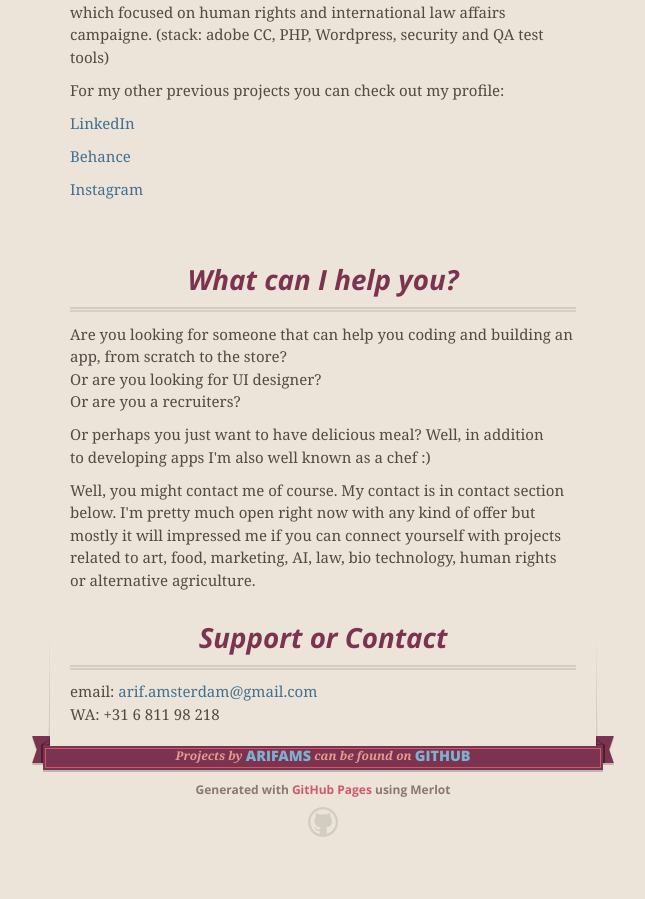
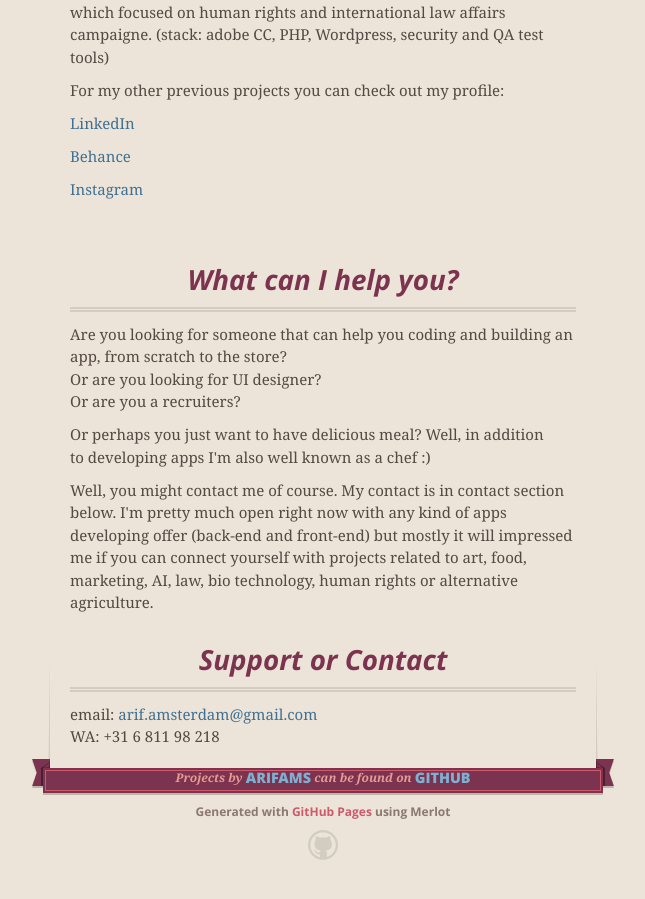
Before and after one commit to arifams/arifams.github.io, a Jekyll site: the page index.html, which Jekyll copies as it is, in a window 1280 px wide and 900 px high, scrolled down 1445 px. Shown: the whole window, without its empty margins (317-962 px from the left). Built offline with Jekyll 4.4.1, drawn with Linux system fonts in a browser that asks for light colours; nearby versions of some CDN libraries; before the commit the page ends 2322 px from its top, so only the background shows below that.

Commit message:
change body index

```diff
--- a/index.html
+++ b/index.html
@@ -58,7 +58,7 @@ I live in Amsterdam&nbsp;and I currently&nbsp;own two beautiful gold fish and a
 <h3><a id="creating-pages-manually" class="anchor" href="#creating-pages-manually"></a>What can&nbsp;I help you?</h3>
 <p>Are you looking for someone that can help you coding and building an app, from scratch to the store? <br />Or are you looking for UI designer? <br />Or are you a recruiters?</p>
 <p>Or perhaps you just want to have delicious meal? Well, in addition to&nbsp;developing apps I'm also well known as a chef&nbsp;:)</p>
-<p>Well, you might contact me of course. My contact is in contact section below. I'm pretty much open right now with any kind of offer but mostly it will impressed me if you can connect&nbsp;yourself with&nbsp;projects related to art, food, marketing, AI, law, bio technology, human rights or alternative agriculture.</p>
+<p>Well, you might contact me of course. My contact is in contact section below. I'm pretty much open right now with any kind of apps developing offer (back-end and front-end) but mostly it will impressed me if you can connect&nbsp;yourself with&nbsp;projects related to art, food, marketing, AI, law, bio technology, human rights or alternative agriculture.</p>
 <h3><a id="support-or-contact" class="anchor" href="#support-or-contact"></a>Support or Contact</h3>
 <p>email: <a href="mailto:arif.amsterdam@gmail.com">arif.amsterdam@gmail.com</a>&nbsp;<br />WA: +31 6 811 98 218</p>
 </section>
```
Also changed, not shown: 1 other file.
